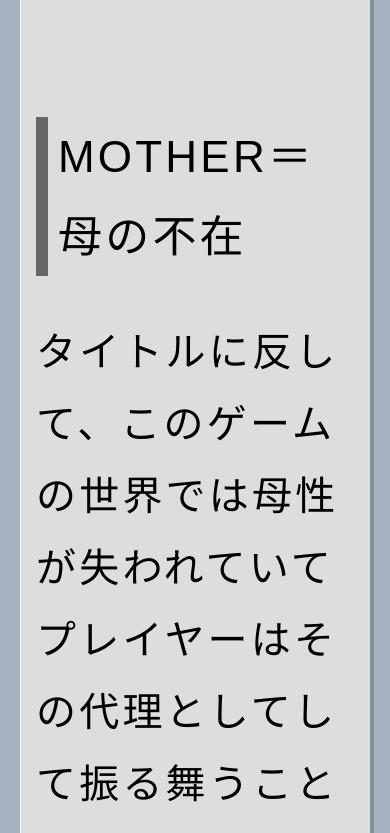
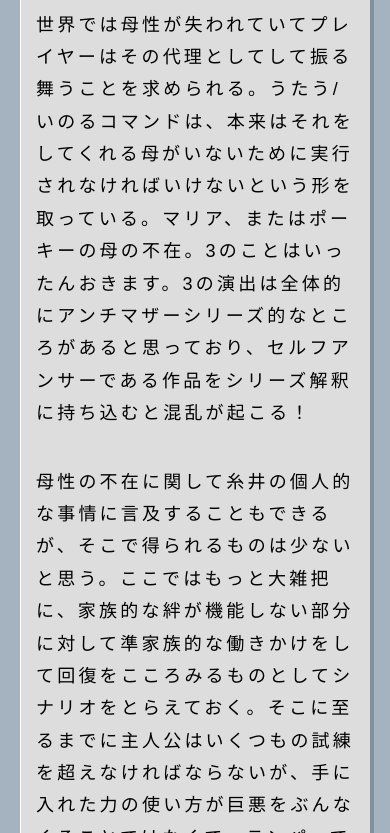
Before and after one commit to yuroto/mure, a plain HTML site: page nikki.html in a window 390 px wide. Shown: the part 986-1819 px from the top of the page. Drawn offline with Linux system fonts and the light colour scheme; a web font is replaced by a local one.

Commit message:
Update nikki.css

```diff
--- a/nikki.css
+++ b/nikki.css
@@ -195,7 +195,7 @@
     }
 
     .content p {
-        font-size: 40px !important;
+        font-size: 18px !important;
     }
 
     .window {
```
